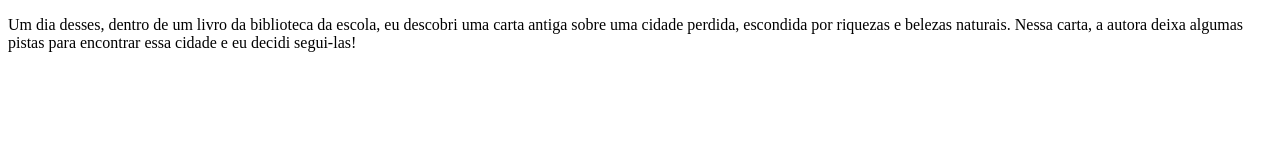
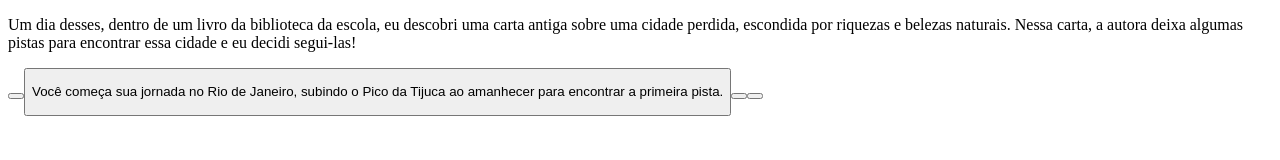
Before and after one commit to Jeandemko/fazendo-uma-aventura-, a plain HTML site: page index.html in a window 1280 px wide. Drawn offline with Linux system fonts and the light colour scheme.

Commit message:
add button

```diff
--- a/index.html
+++ b/index.html
@@ -11,9 +11,26 @@
 <body>
 
 <main>
+ <div class="passo ativo" id="passo -0">
+
 <p>
     Um dia desses, dentro de um livro da biblioteca da escola, eu descobri uma carta antiga sobre uma cidade perdida, escondida por riquezas e belezas naturais. Nessa carta, a autora deixa algumas pistas para encontrar essa cidade e eu decidi segui-las!
 </p>
+
+<button class="btm-proximo"data-proximo='1'Rio de Janeiro>
+
+<button class="btm-proximo"data-proximo='2'Pernembuco>
+
+<div>
+<div class="passo" id="passo -1">
+<p>
+    Você começa sua jornada no Rio de Janeiro, subindo o Pico da Tijuca ao amanhecer para encontrar a primeira pista.
+
+</p>
+
+<button class="btm-proximo"data-proximo='3' procurar a pista no topo do pico  >
+<button class="btm-proximo"data-proximo='4' desistir e voltar para casa >
+
 </main>
 
 </body>
```
